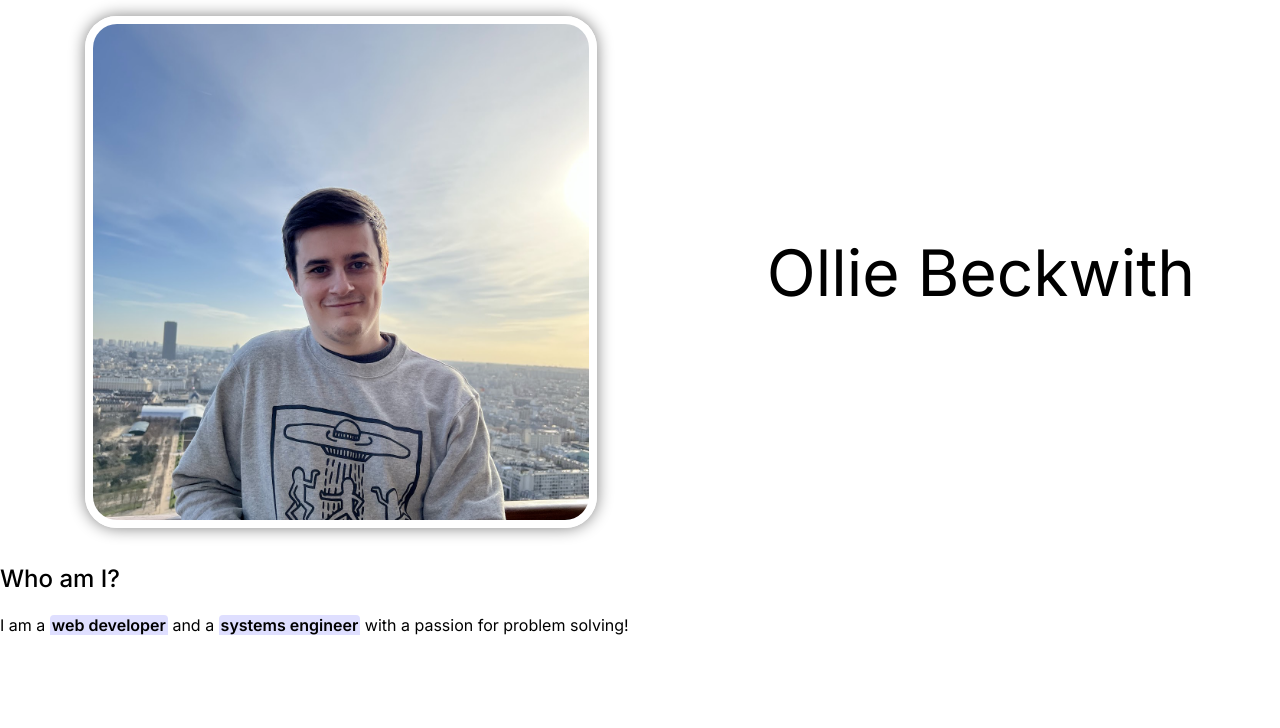
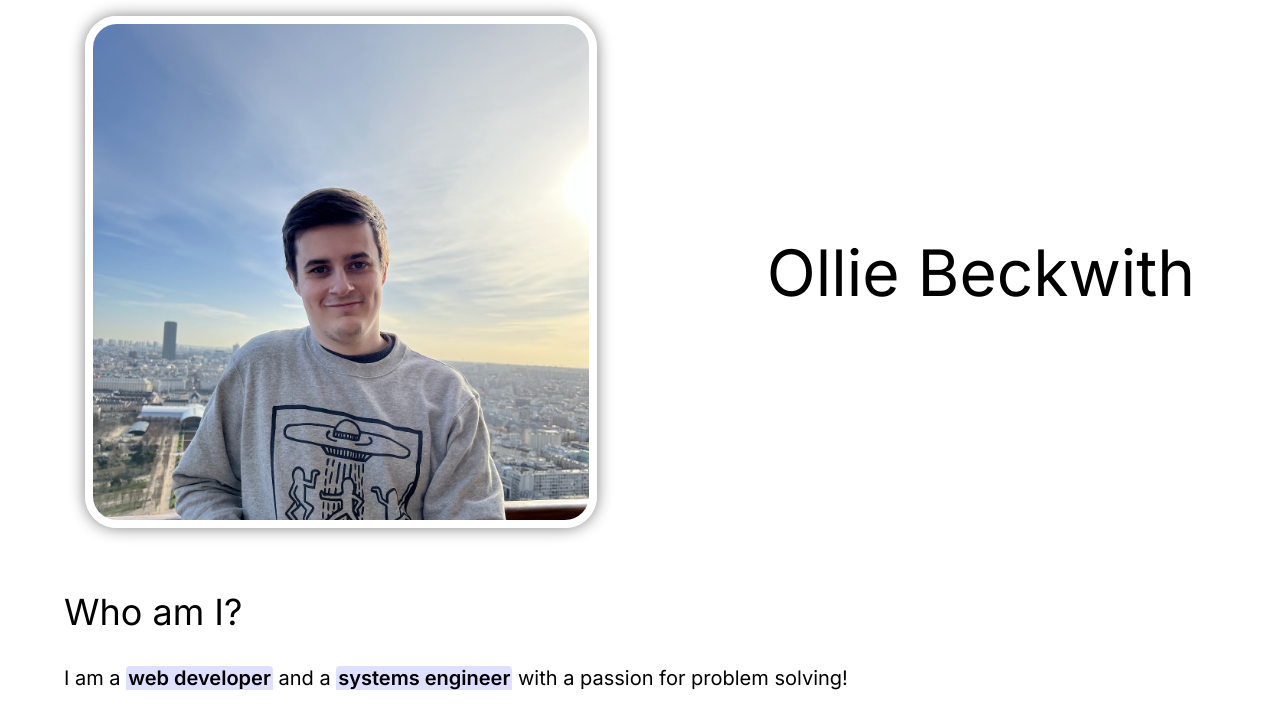
Before and after one commit to OliverBeckwith/oliverbeckwith.github.io, a React (Vite) app: page / in a window 1280 px wide. Shown: the top 728 px of the page. Built offline with nearby package versions, Linux system fonts and the light colour scheme.

Commit message:
Add scaling to About styles

```diff
--- a/src/components/About/styles.css.ts
+++ b/src/components/About/styles.css.ts
@@ -1,14 +1,52 @@
 import styled from "styled-components"
+import { device } from "../../utils/media";
 
 export const AboutContainer = styled.div`
+  padding: 0 8px;
+
+  ${device.tablet} {
+    padding: 0 16px;
+  }
+  ${device.laptop} {
+    padding: 16px 32px;
+  }
+  ${device.desktop} {
+    padding: 16px 64px;
+  }
 `;
 
 export const AboutHeader = styled.h2`
   font-weight: 500;
+  text-align: center;
+  font-size: 24px;
+
+  ${device.tablet} {
+    text-align: left;
+  }
+  ${device.laptop} {
+    font-size: 36px;
+    font-weight: 400;
+  }
 `;
 
 export const AboutDescription = styled.p`
-  line-height: 24px;
+  line-height: 22px;
+  text-align: center;
+  font-size: 14px;
+
+  ${device.mobile} {
+    font-size: 16px;
+    line-height: 24px;
+  }
+  ${device.tablet} {
+    font-size: 18px;
+    line-height: 26px;
+    text-align: left;
+  }
+  ${device.desktop} {
+    font-size: 20px;
+    line-height: 28px;
+  }
 `;
 
 export const Strong = styled.strong`
@@ -24,5 +62,11 @@ export const Strong = styled.strong`
 
   &:hover {
     border-bottom-width: 2px;
+    ${device.tablet} {
+      border-bottom-width: 3px;
+    }
+    ${device.desktop} {
+      border-bottom-width: 4px;
+    }
   }
 `;
```
